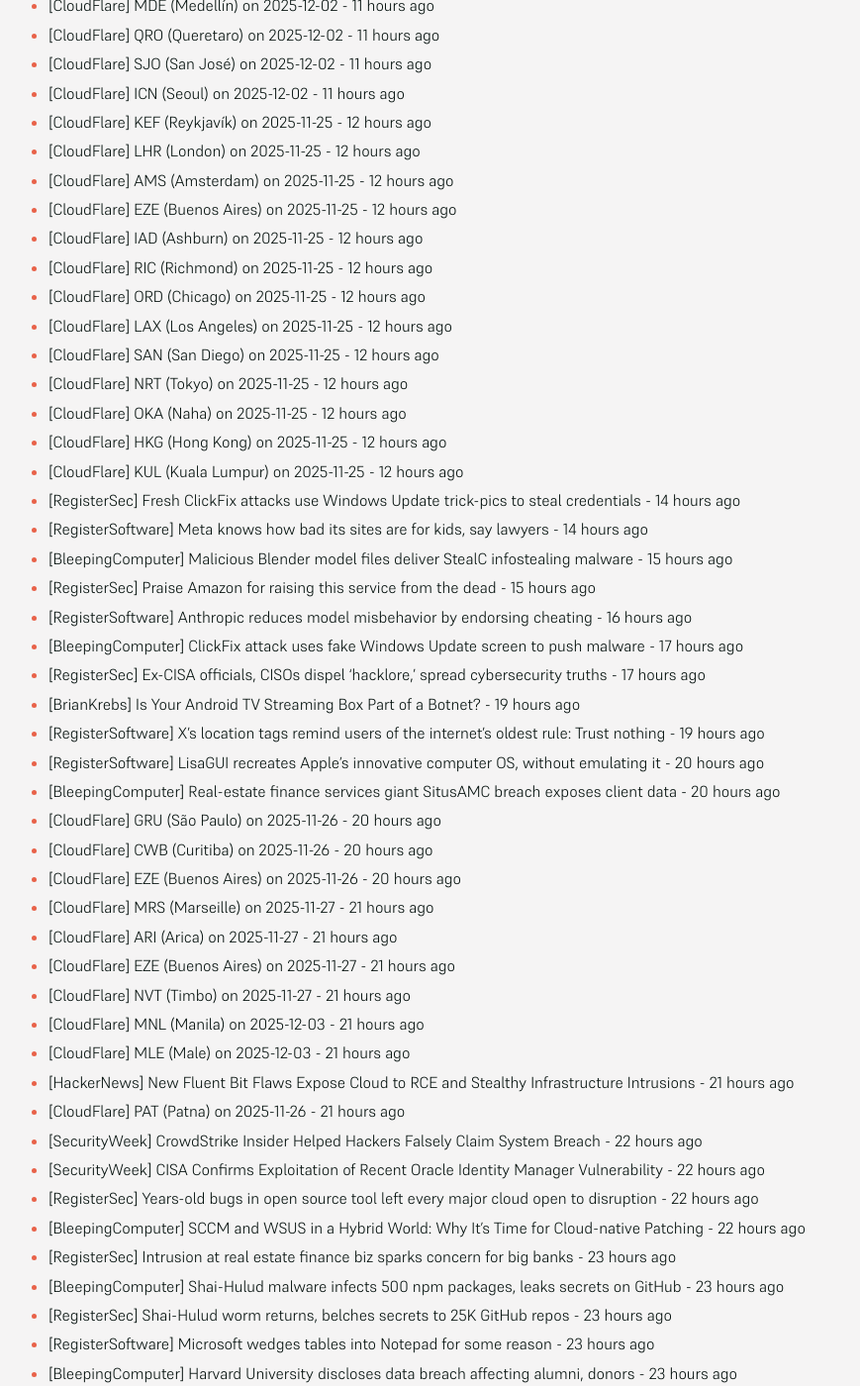
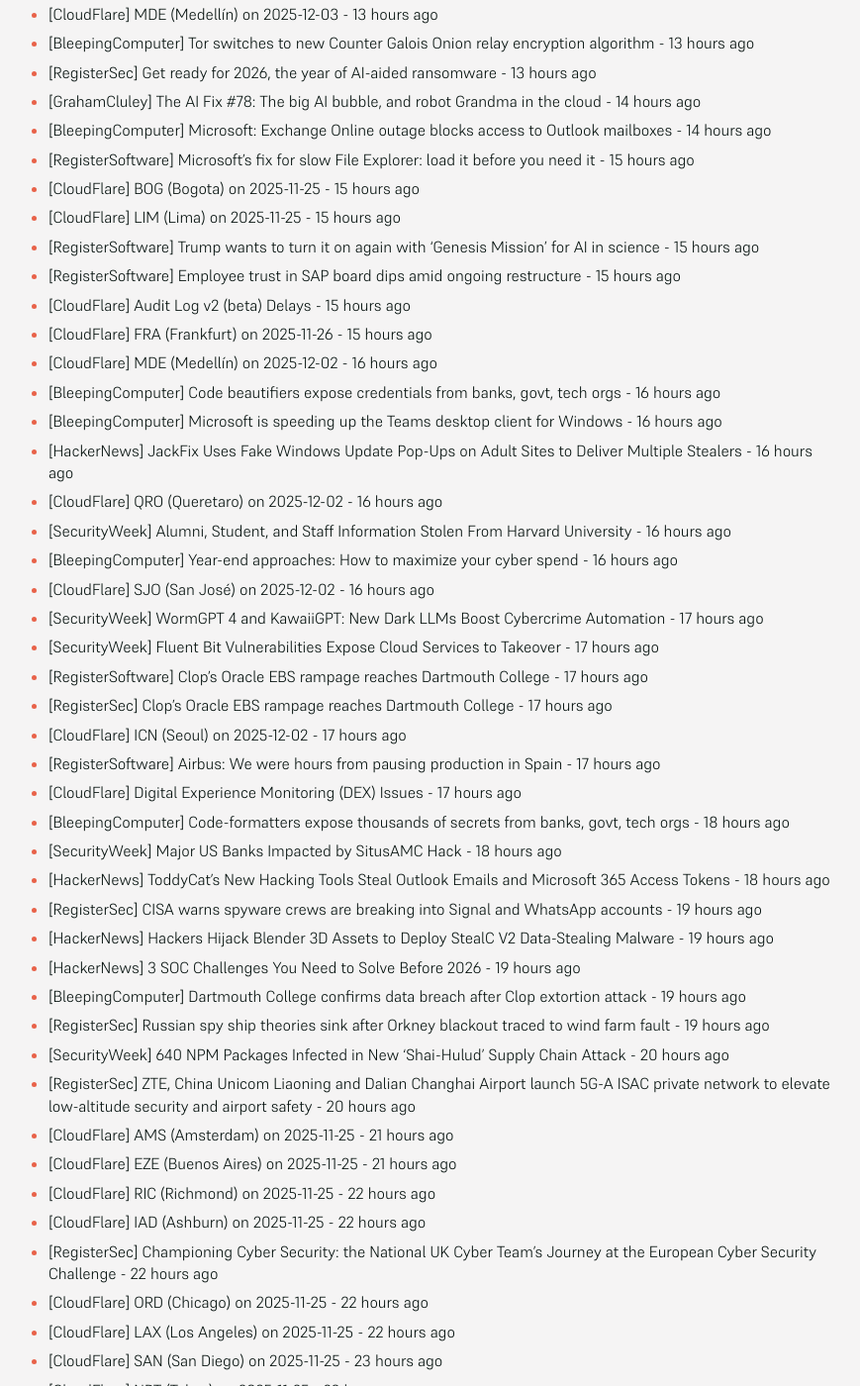
Before and after one commit to SecOpsNews/news, a Jekyll site: the page built from index.md, in a window 1280 px wide and 1400 px high, scrolled down 1699 px. Shown: the whole window at 99% size, without its empty margins (215-1084 px from the left). Built offline with Jekyll 4.4.1, drawn with Linux system fonts in a browser that asks for light colours; some of the changed text lies outside the part shown.

Commit message:
New Feed

```diff
--- a/index.md
+++ b/index.md
@@ -9,100 +9,164 @@ description: Latest Updates
 
 <!-- SecOps start -->
 
-- [SecurityWeek] WormGPT 4 and KawaiiGPT: New Dark LLMs Boost Cybercrime Automation - 23 minutes ago
-- [SecurityWeek] Fluent Bit Vulnerabilities Expose Cloud Services to Takeover - 23 minutes ago
-- [RegisterSoftware] Clop's Oracle EBS rampage reaches Dartmouth College - 23 minutes ago
-- [RegisterSec] Clop's Oracle EBS rampage reaches Dartmouth College - 23 minutes ago
-- [CloudFlare] ICN (Seoul) on 2025-12-02 - 23 minutes ago
-- [RegisterSoftware] Airbus: We were hours from pausing production in Spain - 51 minutes ago
-- [CloudFlare] Digital Experience Monitoring (DEX) Issues - 51 minutes ago
-- [BleepingComputer] Code-formatters expose thousands of secrets from banks, govt, tech orgs - 1 hour ago
-- [SecurityWeek] Major US Banks Impacted by SitusAMC Hack - 1 hour ago
-- [HackerNews] ToddyCat’s New Hacking Tools Steal Outlook Emails and Microsoft 365 Access Tokens - 1 hour ago
-- [RegisterSec] CISA warns spyware crews are breaking into Signal and WhatsApp accounts - 2 hours ago
-- [HackerNews] Hackers Hijack Blender 3D Assets to Deploy StealC V2 Data-Stealing Malware - 2 hours ago
-- [HackerNews] 3 SOC Challenges You Need to Solve Before 2026 - 2 hours ago
-- [BleepingComputer] Dartmouth College confirms data breach after Clop extortion attack - 2 hours ago
-- [RegisterSec] Russian spy ship theories sink after Orkney blackout traced to wind farm fault - 2 hours ago
-- [SecurityWeek] 640 NPM Packages Infected in New ‘Shai-Hulud’ Supply Chain Attack - 3 hours ago
-- [RegisterSec] ZTE, China Unicom Liaoning and Dalian Changhai Airport launch 5G-A ISAC private network to elevate low-altitude security and airport safety - 3 hours ago
-- [CloudFlare] AMS (Amsterdam) on 2025-11-25 - 4 hours ago
-- [CloudFlare] EZE (Buenos Aires) on 2025-11-25 - 4 hours ago
-- [CloudFlare] RIC (Richmond) on 2025-11-25 - 5 hours ago
-- [CloudFlare] IAD (Ashburn) on 2025-11-25 - 5 hours ago
-- [RegisterSec] Championing Cyber Security: the National UK Cyber Team's Journey at the European Cyber Security Challenge - 5 hours ago
-- [CloudFlare] ORD (Chicago) on 2025-11-25 - 5 hours ago
-- [CloudFlare] LAX (Los Angeles) on 2025-11-25 - 5 hours ago
-- [CloudFlare] SAN (San Diego) on 2025-11-25 - 6 hours ago
-- [CloudFlare] NRT (Tokyo) on 2025-11-25 - 6 hours ago
-- [SecurityWeek] Canon Says Subsidiary Impacted by Oracle EBS Hack - 6 hours ago
-- [CloudFlare] OKA (Naha) on 2025-11-25 - 6 hours ago
-- [CloudFlare] HKG (Hong Kong) on 2025-11-25 - 6 hours ago
-- [CloudFlare] FRA (Frankfurt) on 2025-11-25 - 6 hours ago
-- [CloudFlare] KUL (Kuala Lumpur) on 2025-11-25 - 6 hours ago
-- [HackerNews] CISA Warns of Active Spyware Campaigns Hijacking High-Value Signal and WhatsApp Users - 7 hours ago
-- [CloudFlare] Network Performance Issues in XFN - 7 hours ago
-- [CloudFlare] STR (Stuttgart) on 2025-11-25 - 8 hours ago
-- [CloudFlare] MNL (Manila) on 2025-12-03 - 9 hours ago
-- [CloudFlare] BGW (Baghdad) on 2025-11-24 - 10 hours ago
-- [CloudFlare] AMM (Amman) on 2025-11-24 - 10 hours ago
-- [CloudFlare] GRU (São Paulo) on 2025-12-02 - 10 hours ago
-- [CloudFlare] DFW (Dallas) on 2025-12-02 - 10 hours ago
-- [CloudFlare] ICN (Seoul) on 2025-12-03 - 10 hours ago
-- [CloudFlare] MLE (Male) on 2025-12-03 - 10 hours ago
-- [CloudFlare] TBS (Tbilisi) on 2025-11-24 - 11 hours ago
-- [CloudFlare] Increased HTTP 499 and 5xx Errors in our Osaka, Japan (KIX) data center - 11 hours ago
-- [CloudFlare] LIM (Lima) on 2025-11-25 - 11 hours ago
-- [CloudFlare] BOG (Bogota) on 2025-11-25 - 11 hours ago
-- [CloudFlare] FRA (Frankfurt) on 2025-11-26 - 11 hours ago
-- [CloudFlare] MDE (Medellín) on 2025-12-02 - 11 hours ago
-- [CloudFlare] QRO (Queretaro) on 2025-12-02 - 11 hours ago
-- [CloudFlare] SJO (San José) on 2025-12-02 - 11 hours ago
-- [CloudFlare] ICN (Seoul) on 2025-12-02 - 11 hours ago
-- [CloudFlare] KEF (Reykjavík) on 2025-11-25 - 12 hours ago
-- [CloudFlare] LHR (London) on 2025-11-25 - 12 hours ago
-- [CloudFlare] AMS (Amsterdam) on 2025-11-25 - 12 hours ago
-- [CloudFlare] EZE (Buenos Aires) on 2025-11-25 - 12 hours ago
-- [CloudFlare] IAD (Ashburn) on 2025-11-25 - 12 hours ago
-- [CloudFlare] RIC (Richmond) on 2025-11-25 - 12 hours ago
-- [CloudFlare] ORD (Chicago) on 2025-11-25 - 12 hours ago
-- [CloudFlare] LAX (Los Angeles) on 2025-11-25 - 12 hours ago
-- [CloudFlare] SAN (San Diego) on 2025-11-25 - 12 hours ago
-- [CloudFlare] NRT (Tokyo) on 2025-11-25 - 12 hours ago
-- [CloudFlare] OKA (Naha) on 2025-11-25 - 12 hours ago
+- [HackerNews] FBI Reports $262M in ATO Fraud as Researchers Cite Growing AI Phishing and Holiday Scams - 2 hours ago
+- [RegisterSoftware] HP to sack up to six thousand staff under AI adoption plan, fresh round of cost-cutting - 3 hours ago
+- [CloudFlare] FRA (Frankfurt) on 2025-11-26 - 4 hours ago
+- [SecurityWeek] Russian Hackers Target US Engineering Firm Because of Work Done for Ukrainian Sister City - 5 hours ago
+- [RegisterSoftware] Alibaba Cloud can’t deploy servers fast enough to satisfy demand for AI - 5 hours ago
+- [CloudFlare] Network Performance Issues in Frankfurt, Germany - 5 hours ago
+- [RegisterSec] Lifetime access to AI-for-evil WormGPT 4 costs just $220 - 7 hours ago
+- [RegisterSoftware] Nvidia scoffs at threat from Google TPUs after rumored Meta tie-up - 7 hours ago
+- [RegisterSoftware] Lifetime access to AI-for-evil WormGPT 4 costs just $220 - 7 hours ago
+- [RegisterSec] Corporate predators get more than they bargain for when their prey runs SonicWall firewalls - 7 hours ago
+- [CloudFlare] QRO (Queretaro) on 2025-12-02 - 8 hours ago
+- [RegisterSec] Acquired firms turned into ransomware bait inside parent companies via porous SonicWalls - 8 hours ago
+- [CloudFlare] SJO (San José) on 2025-12-02 - 8 hours ago
+- [CloudFlare] ICN (Seoul) on 2025-12-02 - 8 hours ago
+- [BleepingComputer] OnSolve CodeRED cyberattack disrupts emergency alert systems nationwide - 9 hours ago
+- [CloudFlare] Digital Experience Monitoring (DEX) Issues - 9 hours ago
+- [CloudFlare] AMM (Amman) on 2025-11-25 - 9 hours ago
+- [CloudFlare] KHI (Karachi) on 2025-12-03 - 11 hours ago
+- [CloudFlare] BOM (Mumbai) on 2025-12-03 - 11 hours ago
+- [BleepingComputer] The Black Friday 2025 Cybersecurity, IT, VPN, & Antivirus Deals - 11 hours ago
+- [CloudFlare] OKA (Naha) on 2025-11-25 - 11 hours ago
+- [CloudFlare] SAN (San Diego) on 2025-11-25 - 11 hours ago
+- [CloudFlare] NRT (Tokyo) on 2025-11-25 - 11 hours ago
+- [CloudFlare] LAX (Los Angeles) on 2025-12-03 - 11 hours ago
 - [CloudFlare] HKG (Hong Kong) on 2025-11-25 - 12 hours ago
+- [CloudFlare] EWR (Newark) on 2025-12-03 - 12 hours ago
+- [CloudFlare] MIA (Miami) on 2025-12-04 - 12 hours ago
+- [RegisterSoftware] HashJack attack shows AI browsers can be fooled with a simple ‘#’ - 12 hours ago
+- [SecurityWeek] AI Agent Security Firm Vijil Raises $17 Million - 12 hours ago
+- [SecurityWeek] CISA Warns of Spyware Targeting Messaging App Users - 12 hours ago
+- [RegisterSec] HashJack attack shows AI browsers can be fooled with a simple ‘#’ - 12 hours ago
 - [CloudFlare] KUL (Kuala Lumpur) on 2025-11-25 - 12 hours ago
-- [RegisterSec] Fresh ClickFix attacks use Windows Update trick-pics to steal credentials - 14 hours ago
-- [RegisterSoftware] Meta knows how bad its sites are for kids, say lawyers - 14 hours ago
-- [BleepingComputer] Malicious Blender model files deliver StealC infostealing malware - 15 hours ago
-- [RegisterSec] Praise Amazon for raising this service from the dead - 15 hours ago
-- [RegisterSoftware] Anthropic reduces model misbehavior by endorsing cheating - 16 hours ago
-- [BleepingComputer] ClickFix attack uses fake Windows Update screen to push malware - 17 hours ago
-- [RegisterSec] Ex-CISA officials, CISOs dispel 'hacklore,' spread cybersecurity truths - 17 hours ago
-- [BrianKrebs] Is Your Android TV Streaming Box Part of a Botnet? - 19 hours ago
-- [RegisterSoftware] X's location tags remind users of the internet's oldest rule: Trust nothing - 19 hours ago
-- [RegisterSoftware] LisaGUI recreates Apple's innovative computer OS, without emulating it - 20 hours ago
-- [BleepingComputer] Real-estate finance services giant SitusAMC breach exposes client data - 20 hours ago
-- [CloudFlare] GRU (São Paulo) on 2025-11-26 - 20 hours ago
-- [CloudFlare] CWB (Curitiba) on 2025-11-26 - 20 hours ago
-- [CloudFlare] EZE (Buenos Aires) on 2025-11-26 - 20 hours ago
-- [CloudFlare] MRS (Marseille) on 2025-11-27 - 21 hours ago
-- [CloudFlare] ARI (Arica) on 2025-11-27 - 21 hours ago
-- [CloudFlare] EZE (Buenos Aires) on 2025-11-27 - 21 hours ago
-- [CloudFlare] NVT (Timbo) on 2025-11-27 - 21 hours ago
-- [CloudFlare] MNL (Manila) on 2025-12-03 - 21 hours ago
-- [CloudFlare] MLE (Male) on 2025-12-03 - 21 hours ago
-- [HackerNews] New Fluent Bit Flaws Expose Cloud to RCE and Stealthy Infrastructure Intrusions - 21 hours ago
-- [CloudFlare] PAT (Patna) on 2025-11-26 - 21 hours ago
-- [SecurityWeek] CrowdStrike Insider Helped Hackers Falsely Claim System Breach - 22 hours ago
-- [SecurityWeek] CISA Confirms Exploitation of Recent Oracle Identity Manager Vulnerability - 22 hours ago
-- [RegisterSec] Years-old bugs in open source tool left every major cloud open to disruption - 22 hours ago
-- [BleepingComputer] SCCM and WSUS in a Hybrid World: Why It’s Time for Cloud-native Patching - 22 hours ago
-- [RegisterSec] Intrusion at real estate finance biz sparks concern for big banks - 23 hours ago
-- [BleepingComputer] Shai-Hulud malware infects 500 npm packages, leaks secrets on GitHub - 23 hours ago
-- [RegisterSec] Shai-Hulud worm returns, belches secrets to 25K GitHub repos - 23 hours ago
-- [RegisterSoftware] Microsoft wedges tables into Notepad for some reason - 23 hours ago
-- [BleepingComputer] Harvard University discloses data breach affecting alumni, donors - 23 hours ago
+- [CloudFlare] MNL (Manila) on 2025-12-03 - 12 hours ago
+- [CloudFlare] DFW (Dallas) on 2025-12-02 - 13 hours ago
+- [CloudFlare] ARI (Arica) on 2025-12-03 - 13 hours ago
+- [CloudFlare] ICN (Seoul) on 2025-12-03 - 13 hours ago
+- [CloudFlare] MLE (Male) on 2025-12-03 - 13 hours ago
+- [BleepingComputer] FBI: Cybercriminals stole $262M by impersonating bank support teams - 13 hours ago
+- [HackerNews] Years of JSONFormatter and CodeBeautify Leaks Expose Thousands of Passwords and API Keys - 13 hours ago
+- [CloudFlare] Web Analytics weekly emails not sent - 13 hours ago
+- [CloudFlare] SIN (Singapore) on 2025-11-25 - 13 hours ago
+- [CloudFlare] GRU (São Paulo) on 2025-12-03 - 13 hours ago
+- [CloudFlare] EZE (Buenos Aires) on 2025-12-03 - 13 hours ago
+- [CloudFlare] NVT (Timbo) on 2025-12-03 - 13 hours ago
+- [CloudFlare] MDE (Medellín) on 2025-12-03 - 13 hours ago
+- [BleepingComputer] Tor switches to new Counter Galois Onion relay encryption algorithm - 13 hours ago
+- [RegisterSec] Get ready for 2026, the year of AI-aided ransomware - 13 hours ago
+- [GrahamCluley] The AI Fix #78: The big AI bubble, and robot Grandma in the cloud - 14 hours ago
+- [BleepingComputer] Microsoft: Exchange Online outage blocks access to Outlook mailboxes - 14 hours ago
+- [RegisterSoftware] Microsoft's fix for slow File Explorer: load it before you need it - 15 hours ago
+- [CloudFlare] BOG (Bogota) on 2025-11-25 - 15 hours ago
+- [CloudFlare] LIM (Lima) on 2025-11-25 - 15 hours ago
+- [RegisterSoftware] Trump wants to turn it on again with 'Genesis Mission' for AI in science - 15 hours ago
+- [RegisterSoftware] Employee trust in SAP board dips amid ongoing restructure - 15 hours ago
+- [CloudFlare] Audit Log v2 (beta) Delays - 15 hours ago
+- [CloudFlare] FRA (Frankfurt) on 2025-11-26 - 15 hours ago
+- [CloudFlare] MDE (Medellín) on 2025-12-02 - 16 hours ago
+- [BleepingComputer] Code beautifiers expose credentials from banks, govt, tech orgs - 16 hours ago
+- [BleepingComputer] Microsoft is speeding up the Teams desktop client for Windows - 16 hours ago
+- [HackerNews] JackFix Uses Fake Windows Update Pop-Ups on Adult Sites to Deliver Multiple Stealers - 16 hours ago
+- [CloudFlare] QRO (Queretaro) on 2025-12-02 - 16 hours ago
+- [SecurityWeek] Alumni, Student, and Staff Information Stolen From Harvard University - 16 hours ago
+- [BleepingComputer] Year-end approaches: How to maximize your cyber spend - 16 hours ago
+- [CloudFlare] SJO (San José) on 2025-12-02 - 16 hours ago
+- [SecurityWeek] WormGPT 4 and KawaiiGPT: New Dark LLMs Boost Cybercrime Automation - 17 hours ago
+- [SecurityWeek] Fluent Bit Vulnerabilities Expose Cloud Services to Takeover - 17 hours ago
+- [RegisterSoftware] Clop's Oracle EBS rampage reaches Dartmouth College - 17 hours ago
+- [RegisterSec] Clop's Oracle EBS rampage reaches Dartmouth College - 17 hours ago
+- [CloudFlare] ICN (Seoul) on 2025-12-02 - 17 hours ago
+- [RegisterSoftware] Airbus: We were hours from pausing production in Spain - 17 hours ago
+- [CloudFlare] Digital Experience Monitoring (DEX) Issues - 17 hours ago
+- [BleepingComputer] Code-formatters expose thousands of secrets from banks, govt, tech orgs - 18 hours ago
+- [SecurityWeek] Major US Banks Impacted by SitusAMC Hack - 18 hours ago
+- [HackerNews] ToddyCat’s New Hacking Tools Steal Outlook Emails and Microsoft 365 Access Tokens - 18 hours ago
+- [RegisterSec] CISA warns spyware crews are breaking into Signal and WhatsApp accounts - 19 hours ago
+- [HackerNews] Hackers Hijack Blender 3D Assets to Deploy StealC V2 Data-Stealing Malware - 19 hours ago
+- [HackerNews] 3 SOC Challenges You Need to Solve Before 2026 - 19 hours ago
+- [BleepingComputer] Dartmouth College confirms data breach after Clop extortion attack - 19 hours ago
+- [RegisterSec] Russian spy ship theories sink after Orkney blackout traced to wind farm fault - 19 hours ago
+- [SecurityWeek] 640 NPM Packages Infected in New ‘Shai-Hulud’ Supply Chain Attack - 20 hours ago
+- [RegisterSec] ZTE, China Unicom Liaoning and Dalian Changhai Airport launch 5G-A ISAC private network to elevate low-altitude security and airport safety - 20 hours ago
+- [CloudFlare] AMS (Amsterdam) on 2025-11-25 - 21 hours ago
+- [CloudFlare] EZE (Buenos Aires) on 2025-11-25 - 21 hours ago
+- [CloudFlare] RIC (Richmond) on 2025-11-25 - 22 hours ago
+- [CloudFlare] IAD (Ashburn) on 2025-11-25 - 22 hours ago
+- [RegisterSec] Championing Cyber Security: the National UK Cyber Team's Journey at the European Cyber Security Challenge - 22 hours ago
+- [CloudFlare] ORD (Chicago) on 2025-11-25 - 22 hours ago
+- [CloudFlare] LAX (Los Angeles) on 2025-11-25 - 22 hours ago
+- [CloudFlare] SAN (San Diego) on 2025-11-25 - 23 hours ago
+- [CloudFlare] NRT (Tokyo) on 2025-11-25 - 23 hours ago
+- [SecurityWeek] Canon Says Subsidiary Impacted by Oracle EBS Hack - 23 hours ago
+- [CloudFlare] OKA (Naha) on 2025-11-25 - 23 hours ago
+- [CloudFlare] HKG (Hong Kong) on 2025-11-25 - 23 hours ago
+- [CloudFlare] FRA (Frankfurt) on 2025-11-25 - 23 hours ago
+- [CloudFlare] KUL (Kuala Lumpur) on 2025-11-25 - 23 hours ago
+- [HackerNews] CISA Warns of Active Spyware Campaigns Hijacking High-Value Signal and WhatsApp Users - 1 day ago
+- [CloudFlare] Network Performance Issues in XFN - 1 day ago
+- [CloudFlare] STR (Stuttgart) on 2025-11-25 - 1 day ago
+- [CloudFlare] MNL (Manila) on 2025-12-03 - 1 day ago
+- [CloudFlare] BGW (Baghdad) on 2025-11-24 - 1 day ago
+- [CloudFlare] AMM (Amman) on 2025-11-24 - 1 day ago
+- [CloudFlare] GRU (São Paulo) on 2025-12-02 - 1 day ago
+- [CloudFlare] DFW (Dallas) on 2025-12-02 - 1 day ago
+- [CloudFlare] ICN (Seoul) on 2025-12-03 - 1 day ago
+- [CloudFlare] MLE (Male) on 2025-12-03 - 1 day ago
+- [CloudFlare] TBS (Tbilisi) on 2025-11-24 - 1 day ago
+- [CloudFlare] Increased HTTP 499 and 5xx Errors in our Osaka, Japan (KIX) data center - 1 day ago
+- [CloudFlare] LIM (Lima) on 2025-11-25 - 1 day ago
+- [CloudFlare] BOG (Bogota) on 2025-11-25 - 1 day ago
+- [CloudFlare] FRA (Frankfurt) on 2025-11-26 - 1 day ago
+- [CloudFlare] MDE (Medellín) on 2025-12-02 - 1 day ago
+- [CloudFlare] QRO (Queretaro) on 2025-12-02 - 1 day ago
+- [CloudFlare] SJO (San José) on 2025-12-02 - 1 day ago
+- [CloudFlare] ICN (Seoul) on 2025-12-02 - 1 day ago
+- [CloudFlare] KEF (Reykjavík) on 2025-11-25 - 1 day ago
+- [CloudFlare] LHR (London) on 2025-11-25 - 1 day ago
+- [CloudFlare] AMS (Amsterdam) on 2025-11-25 - 1 day ago
+- [CloudFlare] EZE (Buenos Aires) on 2025-11-25 - 1 day ago
+- [CloudFlare] IAD (Ashburn) on 2025-11-25 - 1 day ago
+- [CloudFlare] RIC (Richmond) on 2025-11-25 - 1 day ago
+- [CloudFlare] ORD (Chicago) on 2025-11-25 - 1 day ago
+- [CloudFlare] LAX (Los Angeles) on 2025-11-25 - 1 day ago
+- [CloudFlare] SAN (San Diego) on 2025-11-25 - 1 day ago
+- [CloudFlare] NRT (Tokyo) on 2025-11-25 - 1 day ago
+- [CloudFlare] OKA (Naha) on 2025-11-25 - 1 day ago
+- [CloudFlare] HKG (Hong Kong) on 2025-11-25 - 1 day ago
+- [CloudFlare] KUL (Kuala Lumpur) on 2025-11-25 - 1 day ago
+- [RegisterSec] Fresh ClickFix attacks use Windows Update trick-pics to steal credentials - 1 day ago
+- [RegisterSoftware] Meta knows how bad its sites are for kids, say lawyers - 1 day ago
+- [BleepingComputer] Malicious Blender model files deliver StealC infostealing malware - 1 day ago
+- [RegisterSec] Praise Amazon for raising this service from the dead - 1 day ago
+- [RegisterSoftware] Anthropic reduces model misbehavior by endorsing cheating - 1 day ago
+- [BleepingComputer] ClickFix attack uses fake Windows Update screen to push malware - 1 day ago
+- [RegisterSec] Ex-CISA officials, CISOs dispel 'hacklore,' spread cybersecurity truths - 1 day ago
+- [BrianKrebs] Is Your Android TV Streaming Box Part of a Botnet? - 1 day ago
+- [RegisterSoftware] X's location tags remind users of the internet's oldest rule: Trust nothing - 1 day ago
+- [RegisterSoftware] LisaGUI recreates Apple's innovative computer OS, without emulating it - 1 day ago
+- [BleepingComputer] Real-estate finance services giant SitusAMC breach exposes client data - 1 day ago
+- [CloudFlare] GRU (São Paulo) on 2025-11-26 - 1 day ago
+- [CloudFlare] CWB (Curitiba) on 2025-11-26 - 1 day ago
+- [CloudFlare] EZE (Buenos Aires) on 2025-11-26 - 1 day ago
+- [CloudFlare] MRS (Marseille) on 2025-11-27 - 1 day ago
+- [CloudFlare] ARI (Arica) on 2025-11-27 - 1 day ago
+- [CloudFlare] EZE (Buenos Aires) on 2025-11-27 - 1 day ago
+- [CloudFlare] NVT (Timbo) on 2025-11-27 - 1 day ago
+- [CloudFlare] MNL (Manila) on 2025-12-03 - 1 day ago
+- [CloudFlare] MLE (Male) on 2025-12-03 - 1 day ago
+- [HackerNews] New Fluent Bit Flaws Expose Cloud to RCE and Stealthy Infrastructure Intrusions - 1 day ago
+- [CloudFlare] PAT (Patna) on 2025-11-26 - 1 day ago
+- [SecurityWeek] CrowdStrike Insider Helped Hackers Falsely Claim System Breach - 1 day ago
+- [SecurityWeek] CISA Confirms Exploitation of Recent Oracle Identity Manager Vulnerability - 1 day ago
+- [RegisterSec] Years-old bugs in open source tool left every major cloud open to disruption - 1 day ago
+- [BleepingComputer] SCCM and WSUS in a Hybrid World: Why It’s Time for Cloud-native Patching - 1 day ago
+- [RegisterSec] Intrusion at real estate finance biz sparks concern for big banks - 1 day ago
+- [BleepingComputer] Shai-Hulud malware infects 500 npm packages, leaks secrets on GitHub - 1 day ago
+- [RegisterSec] Shai-Hulud worm returns, belches secrets to 25K GitHub repos - 1 day ago
+- [RegisterSoftware] Microsoft wedges tables into Notepad for some reason - 1 day ago
+- [BleepingComputer] Harvard University discloses data breach affecting alumni, donors - 1 day ago
 - [HackerNews] ⚡ Weekly Recap: Fortinet Exploit, Chrome 0-Day, BadIIS Malware, Record DDoS, SaaS Breach & More - 1 day ago
 - [HackerNews] Second Sha1-Hulud Wave Affects 25,000+ Repositories via npm Preinstall Credential Theft - 1 day ago
 - [SecurityWeek] Microsoft Highlights Security Risks Introduced by New Agentic AI Feature - 1 day ago
@@ -122,15 +186,7 @@ description: Latest Updates
 - [RegisterSec] Championing cyber security: the national UK cyber team's journey at the European Cyber Security Challenge - 1 day ago
 - [RegisterSoftware] Vibe coding: What is it good for? Absolutely nothing (Sorry, Linus) - 1 day ago
 - [HackerNews] ShadowPad Malware Actively Exploits WSUS Vulnerability for Full System Access - 1 day ago
-- [RegisterSec] Cryptology boffins’ association to re-run election after losing encryption key needed to count votes - 1 day ago
-- [RegisterSoftware] 70-hour work weeks no longer enough for Infosys founder, who praises China’s 996 culture - 1 day ago
-- [RegisterSec] 70-hour work weeks no longer enough for Infosys founder, who praises China’s 996 culture - 1 day ago
-- [RegisterSec] Weaponized file name flaw makes updating glob an urgent job - 1 day ago
-- [BleepingComputer] New Costco Gold Star Members also get a $40 Digital Costco Shop Card - 1 day ago
-- [BleepingComputer] Enterprise password security and secrets management with Passwork 7 - 1 day ago
-- [BleepingComputer] Google enables Pixel-to-iPhone file sharing via Quick Share, AirDrop - 1 day ago
-- [BleepingComputer] New Costco Gold Star Members also get a $40 Digital Costco Shop Card* - 2 days ago
-- [BleepingComputer] Iberia discloses customer data leak after vendor security breach - 2 days ago
+- [RegisterSec] Cryptology boffins’ association to re-run election after losing encryption key needed to count votes - 2 days ago
 - [DataBreaches] Russian-linked hackers appear to have launched a crippling cyberattack on Western New Mexico University - 7 months ago
 - [DataBreaches] SK Telecom vows to take full responsibility for damage from recent data leak - 7 months ago
 - [HackerNews] Storm-1977 Hits Education Clouds with AzureChecker, Deploys 200+ Crypto Mining Containers - 7 months ago
```
